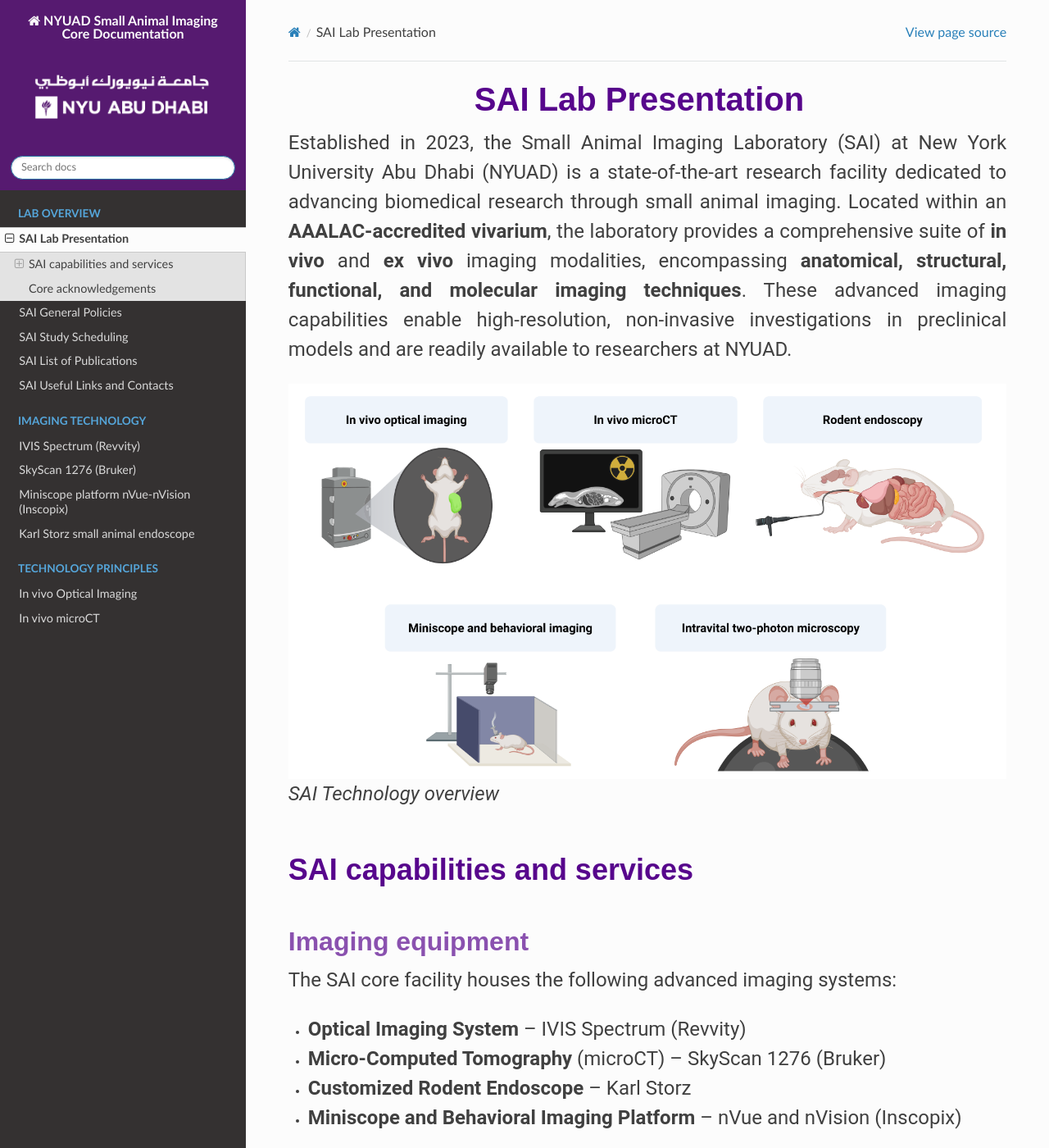
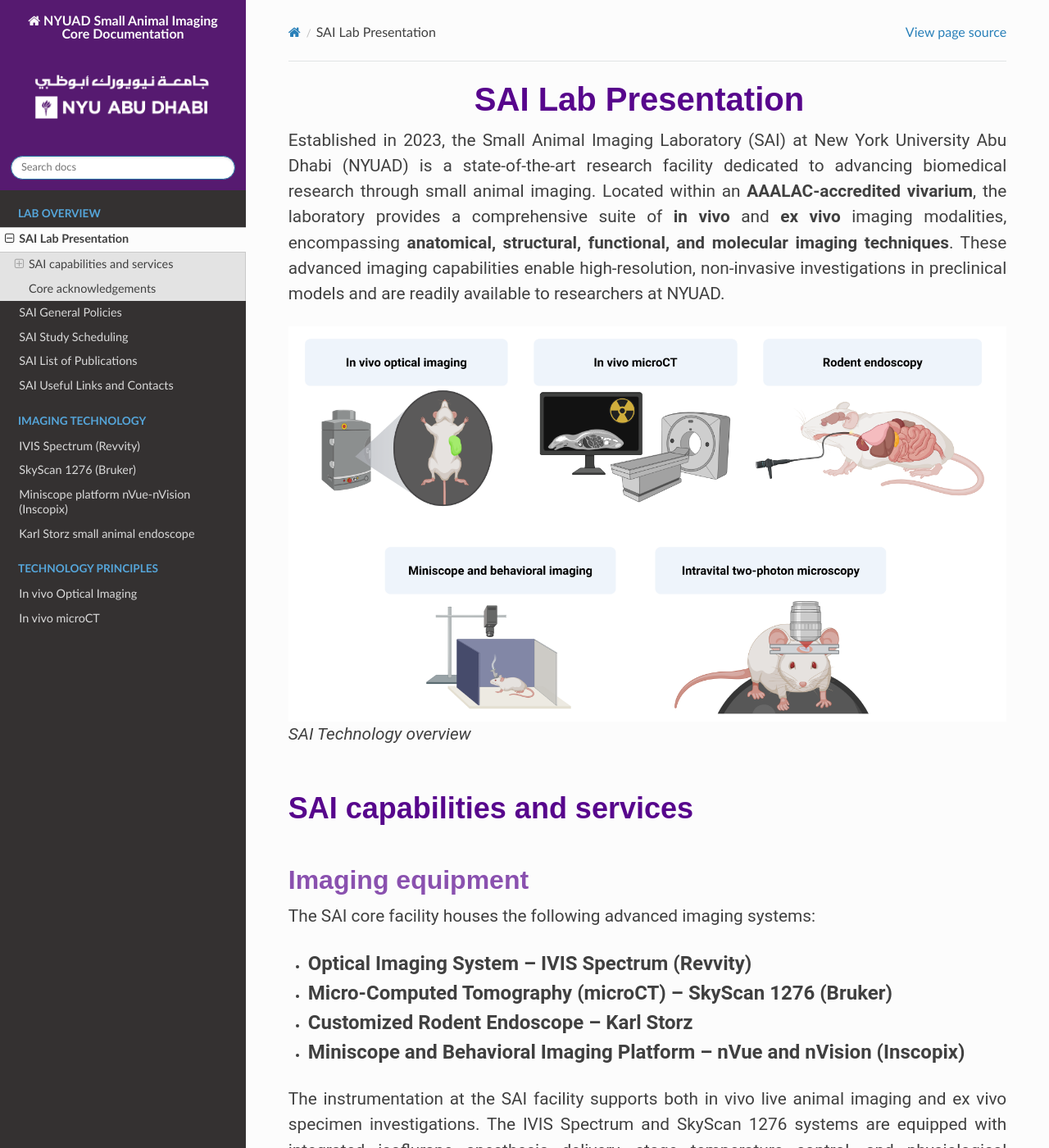
Before and after one commit to BioMedicalImaging-Core-NYUAD/smallanimalimaging-lab-documentation, a Sphinx documentation site: the page built from docs/source/1-lab-overview/SAI_lab_presentation.rst, in a window 1280 px wide and 1400 px high. Shown: the whole window at 82% size. Built offline with Sphinx 7.4.7 and the Read the Docs theme 3.1.0, drawn with Linux system fonts in a browser that asks for light colours.

Commit message:
font, styling

```diff
--- a/docs/source/1-lab-overview/SAI_lab_presentation.rst
+++ b/docs/source/1-lab-overview/SAI_lab_presentation.rst
@@ -36,17 +36,15 @@
 The advanced imaging systems available at the SAI enable a wide range of preclinical research applications, including
 but not limited to:
 
-Structural Imaging
+- Structural Imaging
     - High-resolution bone and soft tissue imaging
     - Pulmonary and cardiovascular disease models
     - Anatomical assessment of implants and biomaterials
-
-Functional Imaging
+- Functional Imaging
     - Brain activity in freely moving animals
     - Behavioral neuroscience and circuit-level studies
     - Pulmonary and gastrointestinal function assessment
-
-Molecular Imaging
+- Molecular Imaging
     - Tumor growth, metastasis, and therapy monitoring
     - Immune response and inflammation tracking
     - Gene expression and reporter imaging
--- a/docs/source/_static/custom.css
+++ b/docs/source/_static/custom.css
@@ -11,10 +11,15 @@
    Paragraph Styling
 =========================== */
 .rst-content p {
-    font-size: 1.5em !important;
+    font-size: 1.3em !important;
     line-height: 1.5 !important;
     text-align: justify !important;
     font-family: 'Roboto', sans-serif !important;
+}
+
+.rst-content ul > li > p:first-child {
+    font-size: 1.5em !important;
+    font-weight: bold !important;
 }
 
 /* ========================
```
